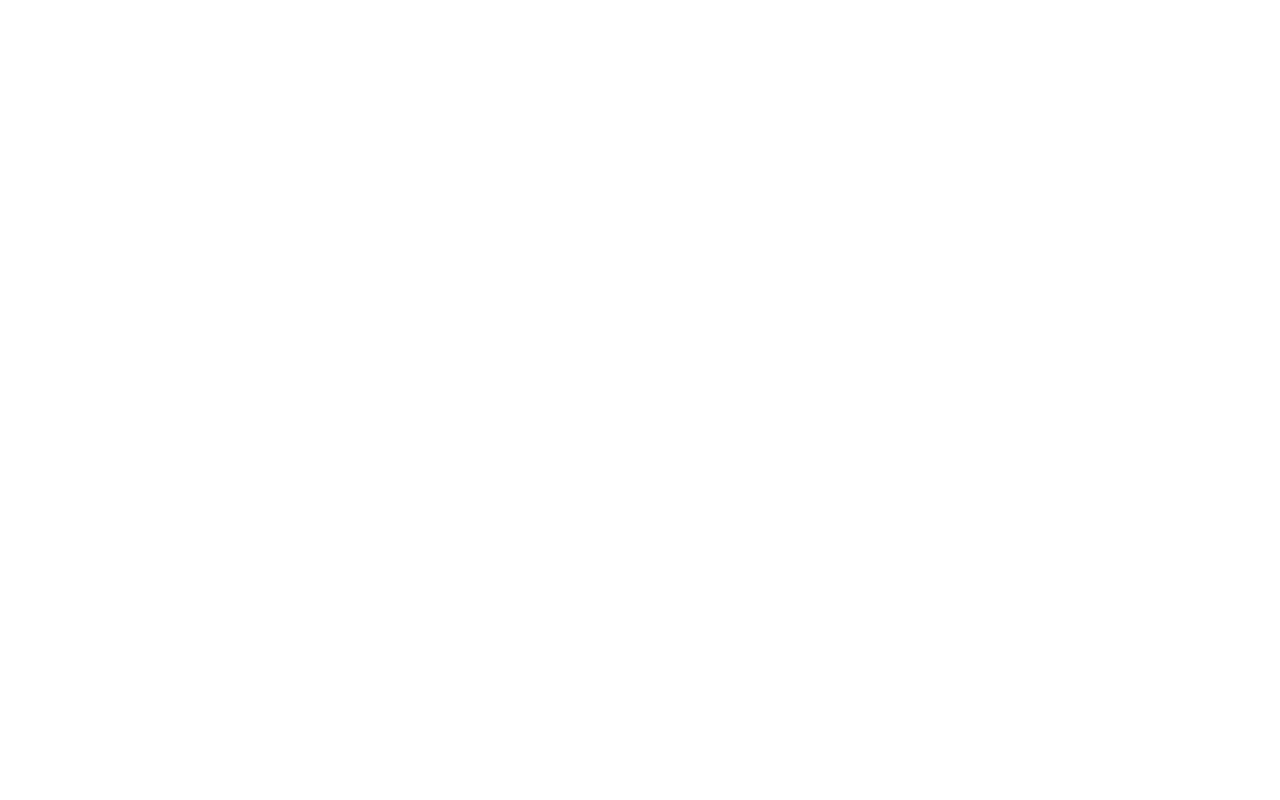
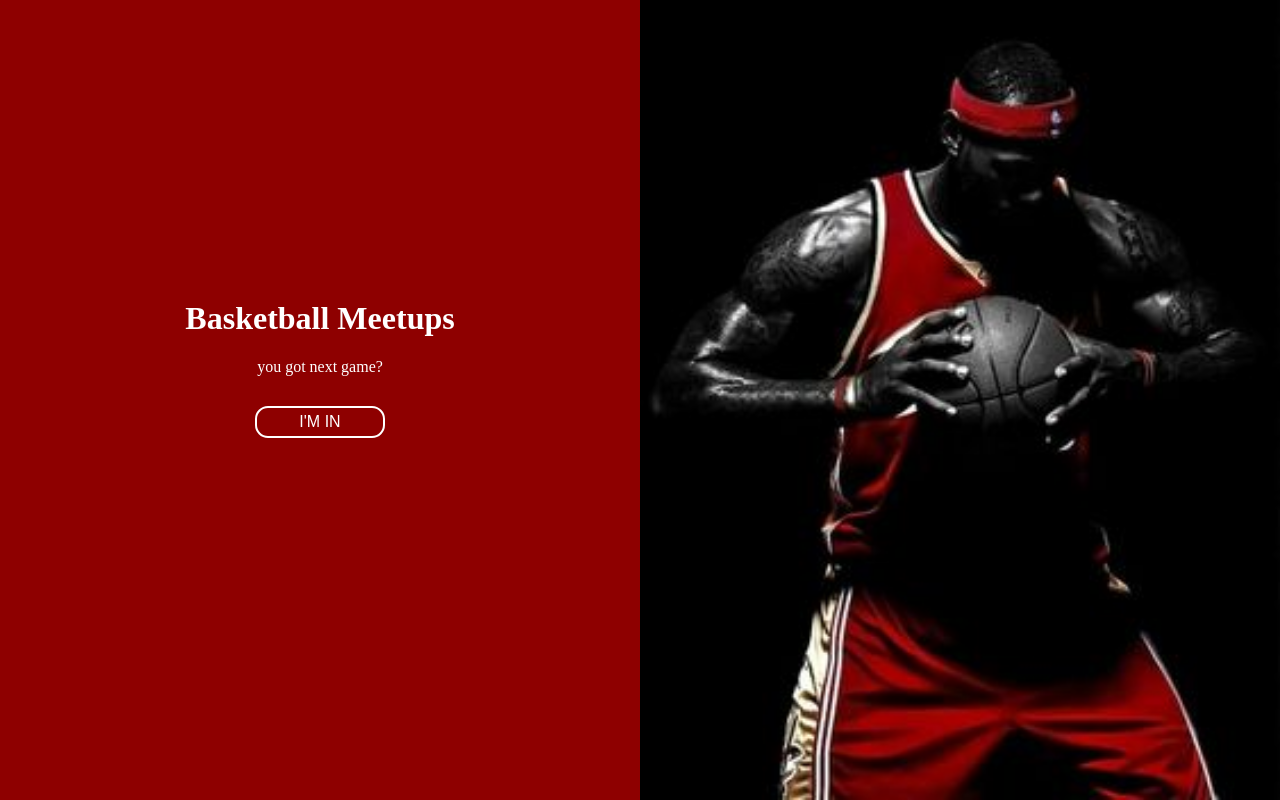
Before and after one commit to csueldo/No-Sever-Project, a plain HTML site: page index.html at #!/find-setup in a window 1280 px wide. Drawn offline with nearby package versions, Linux system fonts and the light colour scheme; some packages are replaced by stand-ins of ours.

Commit message:
completed home page html/css

```diff
--- a/index.html
+++ b/index.html
@@ -1,15 +1,41 @@
 <!DOCTYPE html>
+
 <html>
-  <head>
-    <link rel="stylesheet" href="style.css" media="screen" title="no title">
-    <meta charset="utf-8">
-    <title>Basketball Meetup</title>
-  </head>
-  <body>
+
+<head>
+    <title>BasketBall-Meetup</title>
+    <link rel="stylesheet" href="style.css" type="text/css">
+</head>
+
+<body>
+    <!-- <header>
+      THE SITE FOR BASKETBALL MEET UPS  <span>Carlos Sueldo</span>
+    </header> -->
+<ui-view>
+    <div class="main-container">
+        <div class="left">
+            <div class="wrap-container">
+                <h1>Basketball Meetups</h1>
+                <p class="p-home">
+                    you got next game?
+                </p>
+                <div class="button-container">
+                  <button ui-sref="find-setup" class="start-button">I'm in</button>
+                </div>
+            </div>
+</ui-view>
+        </div>
+        <div class="right">
+        </div>
+    </div>
 
 
 
 
 
-  </body>
+    <script src="https://cdnjs.cloudflare.com/ajax/libs/angular.js/1.4.7/angular.js"></script>
+    <script src="https://cdnjs.cloudflare.com/ajax/libs/angular-ui-router/0.2.15/angular-ui-router.js"></script>
+    <script src="./js/basketballApp.js"></script>
+</body>
+
 </html>
--- a/style.css
+++ b/style.css
@@ -0,0 +1,66 @@
+body{
+  background-color: white;
+  margin: 0;
+}
+/*header {
+  width: 100%;
+  height: 30px;
+  background-color: #FFF;
+  font-size: 16px;
+  padding-left: 10px;
+  margin: 0;
+  position: fixed;
+}*/
+
+span {
+  float: right;
+  padding-right: 10px;
+}
+.main-container{
+  height: 100vh;
+  width: 100%;
+  display: block;
+
+}
+
+.left {
+  background-color: #8e0000;
+  width: 50%;
+  height: 100vh;
+  float: left;
+
+  /*padding-top: 350px;*/
+
+}
+.right {
+  background: url("pictures/nba_home.jpg") no-repeat right;
+  width: 50%;
+  height: 100vh;
+  float: right;
+  background-size: cover;
+}
+.wrap-container{
+  text-align: center;
+  height: 180px;
+  width: 300px;
+  position: relative;;
+  margin: 300px auto 0 auto;
+  color: white;
+  font-weight: 200;
+}
+.start-button {
+  width: 130px;
+  padding: 5px 10px;
+  border: 2px solid #fff;
+  background-color: transparent;
+  color: #fff;
+  border-radius: 13px;
+  text-transform: uppercase;
+  font-size: 16px;
+}
+.p-home{
+  margin-bottom: 30px;
+}
+.button-container{
+  text-align: center;
+}
```
Also changed, not shown: js/services/basketballApp.js (added, +24 -0 lines), views/find-setup.html (added, +10 -0 lines), views/findgame.html (added, +10 -0 lines), views/setupgame.html (added, +10 -0 lines), Pictures/nba_home.jpg (added), 1 other file.
